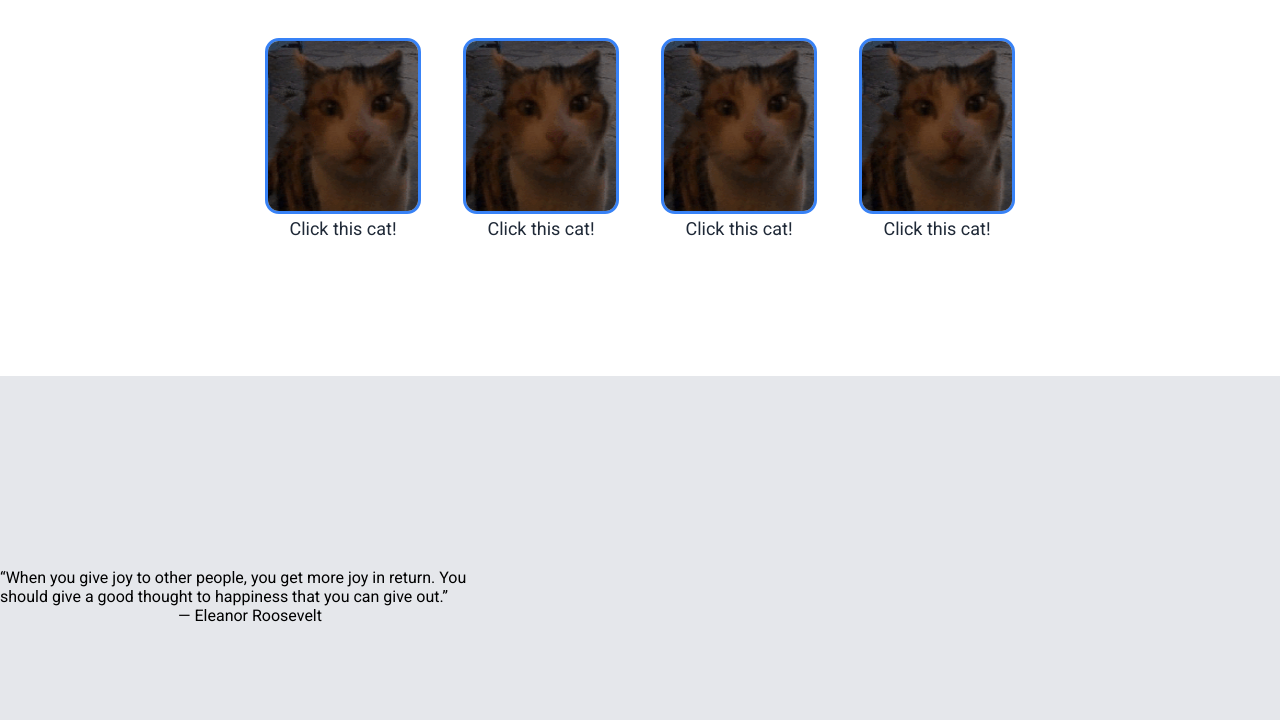
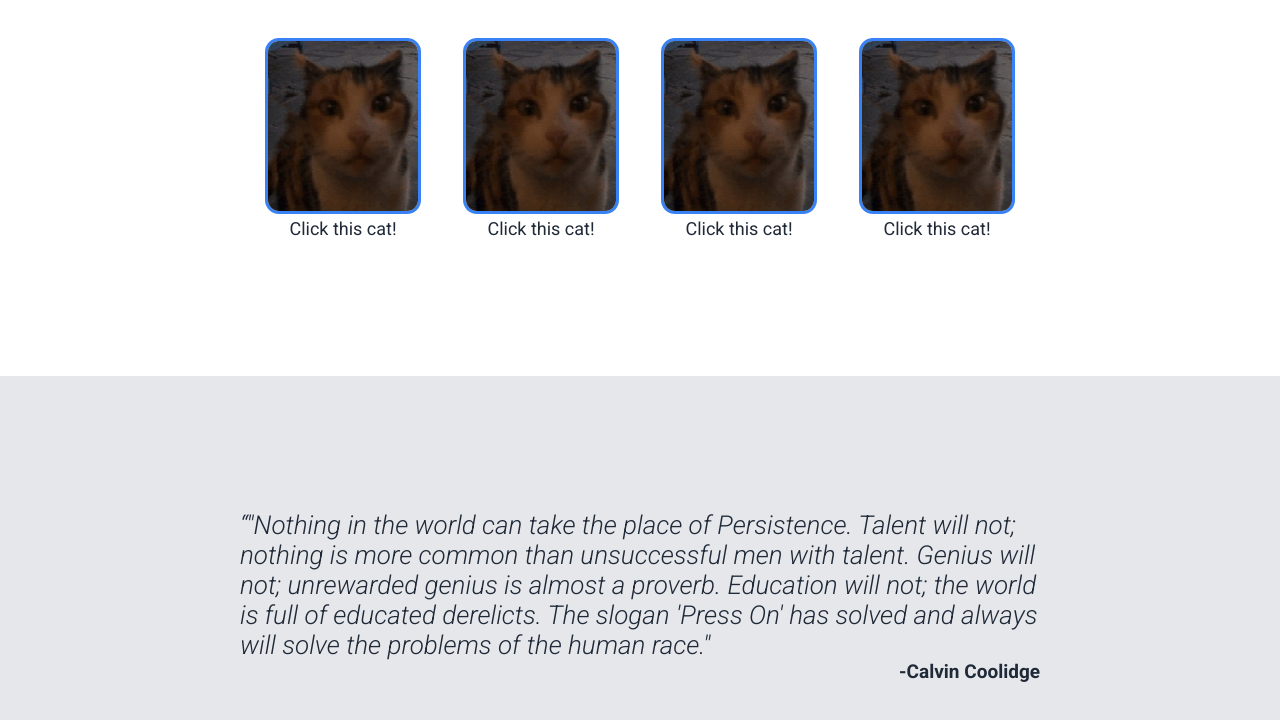
Before and after one commit to McArthur11/Landing-Page-Odin, a plain HTML site: page index.html in a window 1280 px wide. Shown: the part 622-1342 px from the top of the page. Drawn offline with Linux system fonts and the light colour scheme.

Commit message:
Quote Section Done

```diff
--- a/index.html
+++ b/index.html
@@ -50,11 +50,11 @@
                 </div>
             </div>
     </div>
-    <div class="above-footer">
         <div class="inspiration">
-            <div class="quote">“When you give joy to other people, you get more joy in return. You should give a good thought to happiness that you can give out.”</div>
-            <div class="Eleanor">— Eleanor Roosevelt</div>
+            <div class="containerquote">
+                <div class="quote">“"Nothing in the world can take the place of Persistence. Talent will not; nothing is more common than unsuccessful men with talent. Genius will not; unrewarded genius is almost a proverb. Education will not; the world is full of educated derelicts. The slogan 'Press On' has solved and always will solve the problems of the human race."</div>
+                <div class="calvin">-Calvin Coolidge</div>
+            </div>
         </div>
-    </div>
 </body>
 </html>
--- a/main.css
+++ b/main.css
@@ -115,17 +115,26 @@ button {
     margin-top: 60px;
 }
 
-.above-footer {
+.inspiration {
     display: flex;
+    /* flex-flow: column; */
     background-color: #e5e7eb;
     height: 440px;
+    justify-content: center;
+    align-items: center;
 }
 
-.inspiration {
-    flex-direction: column;
+.quote {
+    max-width: 800px;
+    font-size: 26px;
+    font-style: italic;
+    color: #1f2937;
+}
+
+.calvin {
     display: flex;
-    justify-content: center;
-    align-items: center;
-    width: 500px;
-
+    flex-direction: row-reverse;
+    font-weight: bold;
+    color: #1f2937 ;
+    font-size: 19px;
 }
```
